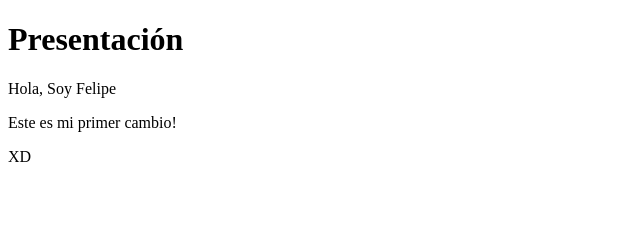
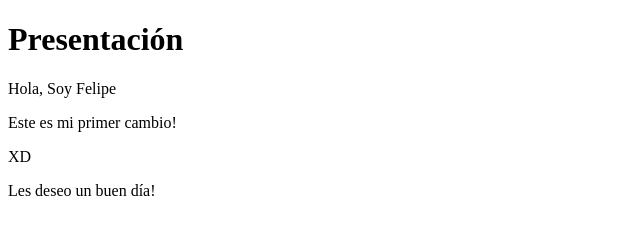
Before and after one commit to FelipeCA201/Tarea_Final_Orlando, a plain HTML site: page index.html in a window 1280 px wide. Shown: the whole page, without its empty margins (0-640 px from the left). Drawn offline with Linux system fonts and the light colour scheme.

Commit message:
Agregué una nueva etiqueta de párrafo

```diff
--- a/index.html
+++ b/index.html
@@ -10,5 +10,6 @@
     <p>Hola, Soy Felipe</p>
     <p>Este es mi primer cambio!</p>
     <p>XD</p>
+    <p>Les deseo un buen día!</p>
 </body>
 </html>
```
